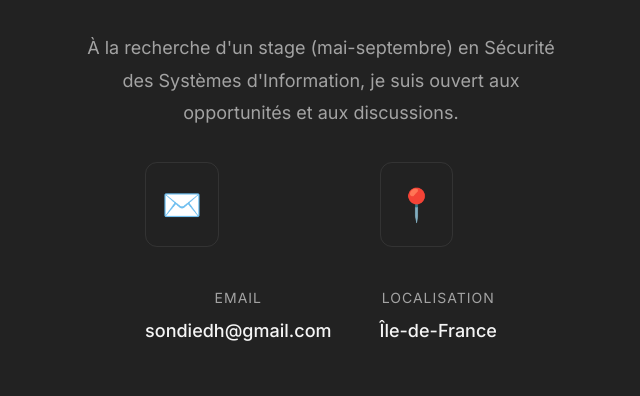
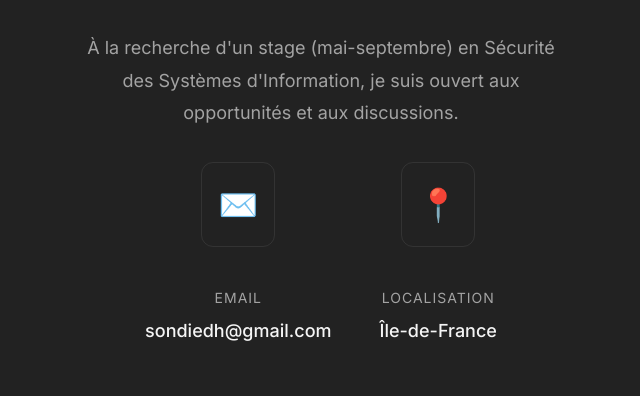
Before and after one commit to sondiedh-sys/Soni_Diedhiou_portfolio, a React (Vite) app: page / in a window 1280 px wide. Shown: the part 5865-6261 px from the top of the page, without its empty margins (319-959 px from the left). Built offline with nearby package versions, Linux system fonts and the light colour scheme.

Commit message:
style: center contact icons and update CVs

```diff
--- a/src/components/Contact.jsx
+++ b/src/components/Contact.jsx
@@ -14,14 +14,14 @@ const Contact = () => {
                         {t.contact.description}
                     </p>
                     <div className={styles.contactDetails} style={{ display: 'flex', flexDirection: 'row', justifyContent: 'center', gap: '3rem', flexWrap: 'wrap' }}>
-                        <div className={styles.detailItem} style={{ flexDirection: 'column', textAlign: 'center' }}>
+                        <div className={styles.detailItem} style={{ flexDirection: 'column', textAlign: 'center', alignItems: 'center' }}>
                             <span className={styles.detailIcon} style={{ fontSize: '2rem', marginBottom: '1rem', width: 'auto', height: 'auto', background: 'none' }}>✉️</span>
                             <div>
                                 <span className={styles.detailLabel} style={{ display: 'block', marginBottom: '0.5rem' }}>{t.contact.emailLabel}</span>
                                 <a href="mailto:sondiedh@gmail.com" className={styles.detailLink}>sondiedh@gmail.com</a>
                             </div>
                         </div>
-                        <div className={styles.detailItem} style={{ flexDirection: 'column', textAlign: 'center' }}>
+                        <div className={styles.detailItem} style={{ flexDirection: 'column', textAlign: 'center', alignItems: 'center' }}>
                             <span className={styles.detailIcon} style={{ fontSize: '2rem', marginBottom: '1rem', width: 'auto', height: 'auto', background: 'none' }}>📍</span>
                             <div>
                                 <span className={styles.detailLabel} style={{ display: 'block', marginBottom: '0.5rem' }}>{t.contact.locationLabel}</span>
```
